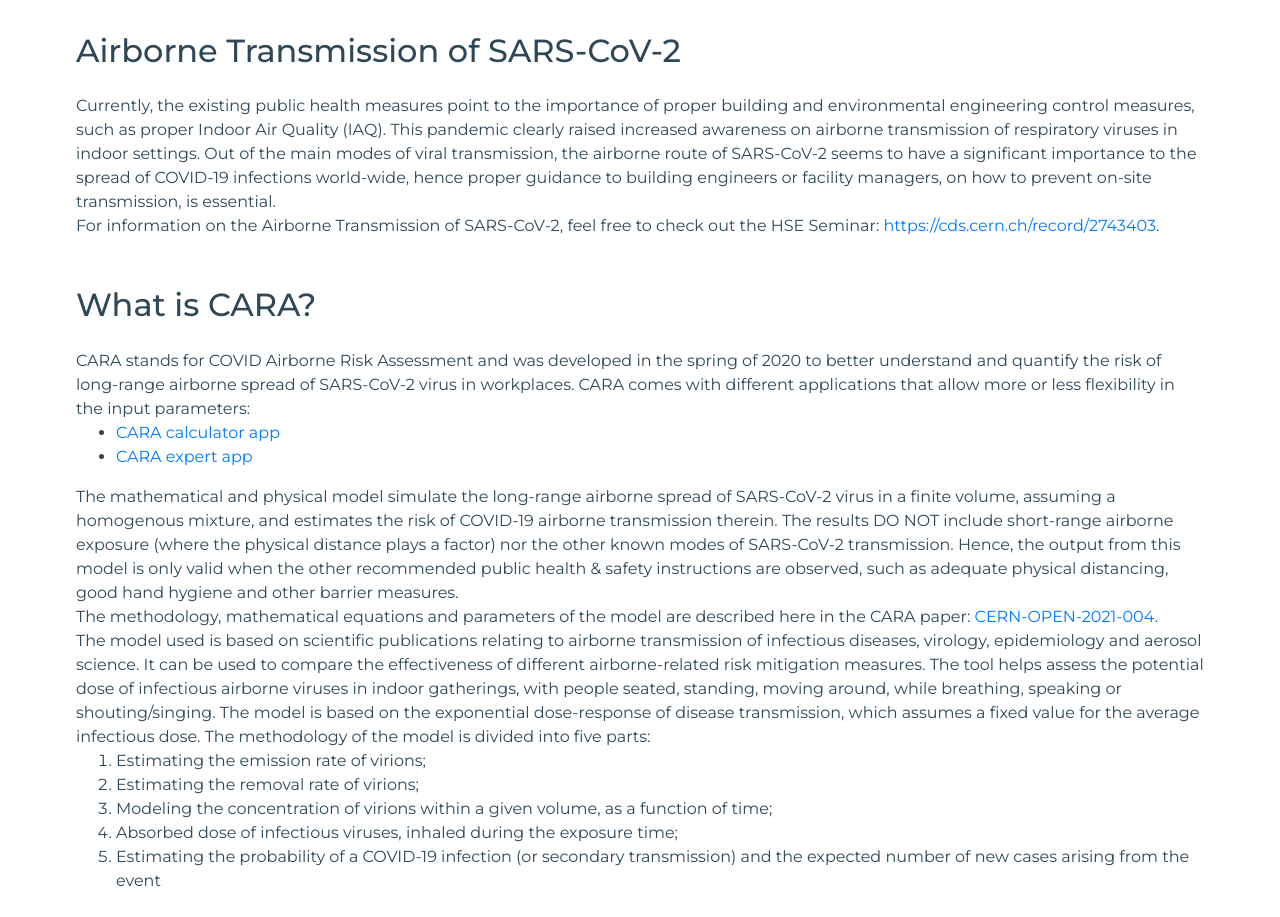
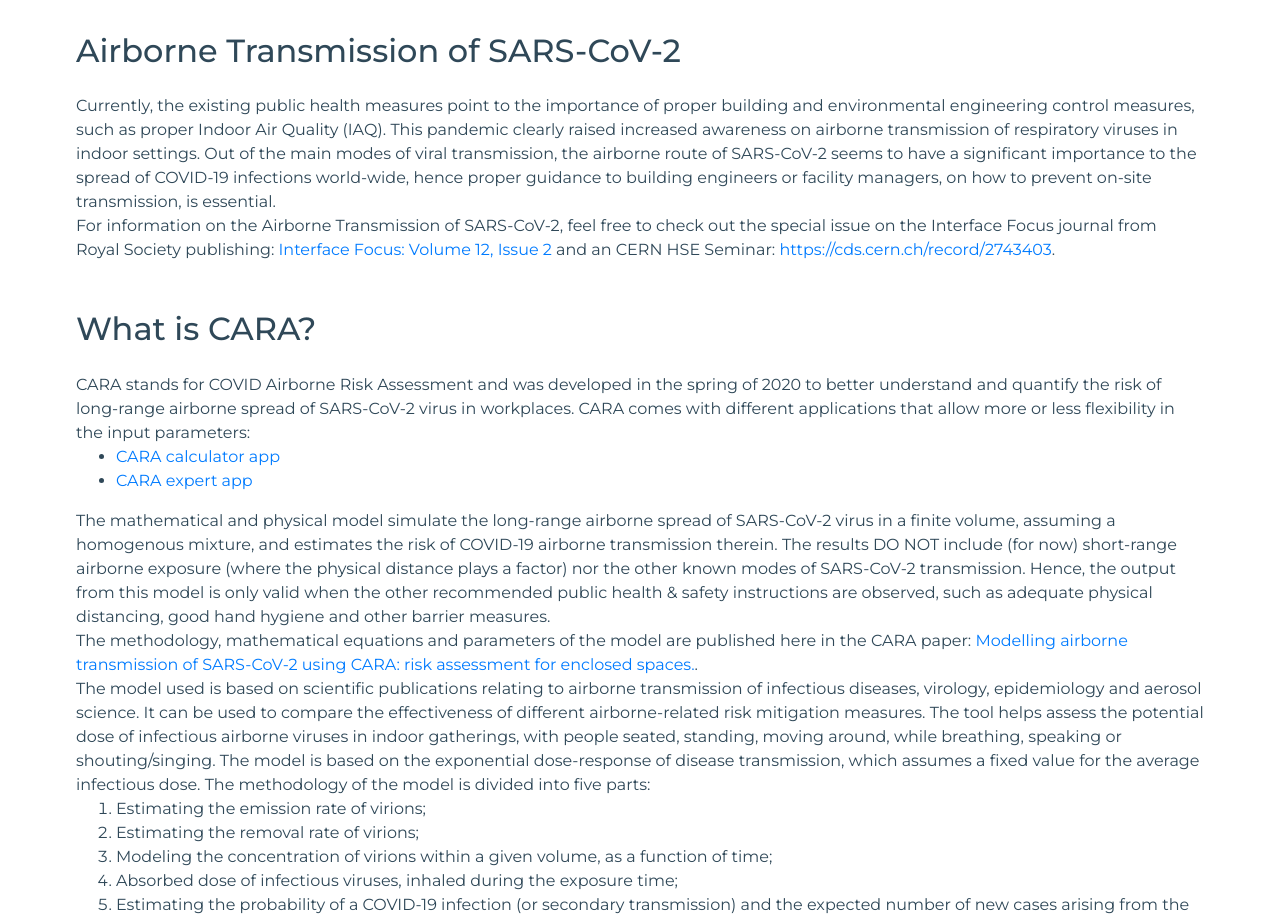
Before and after one commit to CERN/CAiMIRA, a Python web app: template cara/apps/templates/about.html.j2 in a window 1280 px wide. Shown: the part 90-1007 px from the top of the page. Run offline with Jinja, Linux system fonts and the light colour scheme; the template is opened without the code that fills it, so the values that code supplies are empty; some libraries are stand-ins or nearby versions.

Commit message:
update about

```diff
--- a/cara/apps/templates/about.html.j2
+++ b/cara/apps/templates/about.html.j2
@@ -8,7 +8,7 @@
 Currently, the existing public health measures point to the importance of proper building and environmental engineering control measures, such as proper Indoor Air Quality (IAQ).
 This pandemic clearly raised increased awareness on airborne transmission of respiratory viruses in indoor settings.
 Out of the main modes of viral transmission, the airborne route of SARS-CoV-2 seems to have a significant importance to the spread of COVID-19 infections world-wide, hence proper guidance to building engineers or facility managers, on how to prevent on-site transmission, is essential.<br>
-For information on the Airborne Transmission of SARS-CoV-2, feel free to check out the HSE Seminar: <a href=https://cds.cern.ch/record/2743403>https://cds.cern.ch/record/2743403</a>.<br>
+For information on the Airborne Transmission of SARS-CoV-2, feel free to check out the special issue on the Interface Focus journal from Royal Society publishing:  <a href=https://royalsocietypublishing.org/toc/rsfs/2022/12/2>Interface Focus: Volume 12, Issue 2</a>   and an CERN HSE Seminar: <a href=https://cds.cern.ch/record/2743403>https://cds.cern.ch/record/2743403</a>.<br>
 <br><br>
 <h1 class="paragraph-title">What is CARA?</h1><br>
 CARA stands for COVID Airborne Risk Assessment and was developed in the spring of 2020 to better understand and quantify the risk of long-range airborne spread of SARS-CoV-2 virus in workplaces. CARA comes with different applications that allow more or less flexibility in the input parameters:
@@ -17,8 +17,8 @@ CARA stands for COVID Airborne Risk Assessment and was developed in the spring o
 	<li><a href='/expert-app'>CARA expert app</a></li>
 </ul>
 
-The mathematical and physical model simulate the long-range airborne spread of SARS-CoV-2 virus in a finite volume, assuming a homogenous mixture, and estimates the risk of COVID-19 airborne transmission therein. The results DO NOT include short-range airborne exposure (where the physical distance plays a factor) nor the other known modes of SARS-CoV-2 transmission. Hence, the output from this model is only valid when the other recommended public health & safety instructions are observed, such as adequate physical distancing, good hand hygiene and other barrier measures.<br>
-<p>The methodology, mathematical equations and parameters of the model are described here in the CARA paper: <a href="https://cds.cern.ch/record/2756083"> CERN-OPEN-2021-004</a>.</p>
+The mathematical and physical model simulate the long-range airborne spread of SARS-CoV-2 virus in a finite volume, assuming a homogenous mixture, and estimates the risk of COVID-19 airborne transmission therein. The results DO NOT include (for now) short-range airborne exposure (where the physical distance plays a factor) nor the other known modes of SARS-CoV-2 transmission. Hence, the output from this model is only valid when the other recommended public health & safety instructions are observed, such as adequate physical distancing, good hand hygiene and other barrier measures.<br>
+<p>The methodology, mathematical equations and parameters of the model are published here in the CARA paper: <a href="https://doi.org/10.1098/rsfs.2021.0076"> Modelling airborne transmission of SARS-CoV-2 using CARA: risk assessment for enclosed spaces.</a>.</p>
 
 The model used is based on scientific publications relating to airborne transmission of infectious diseases, virology, epidemiology and aerosol science. It can be used to compare the effectiveness of different airborne-related risk mitigation measures.
 
```
